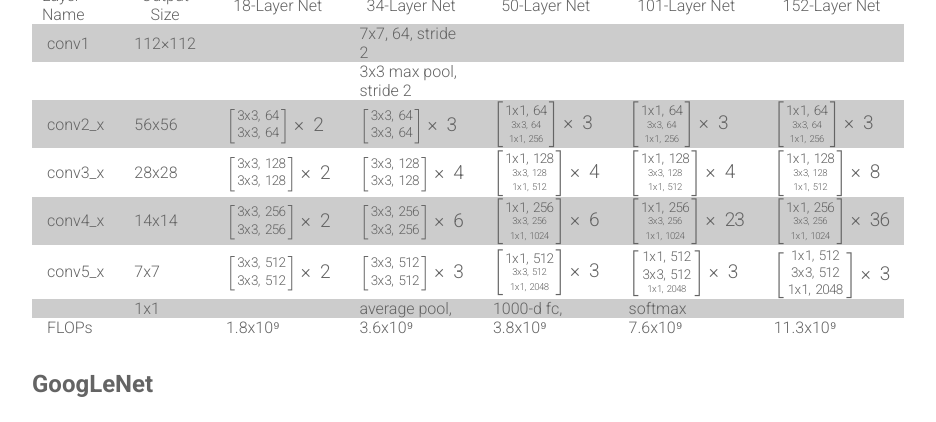
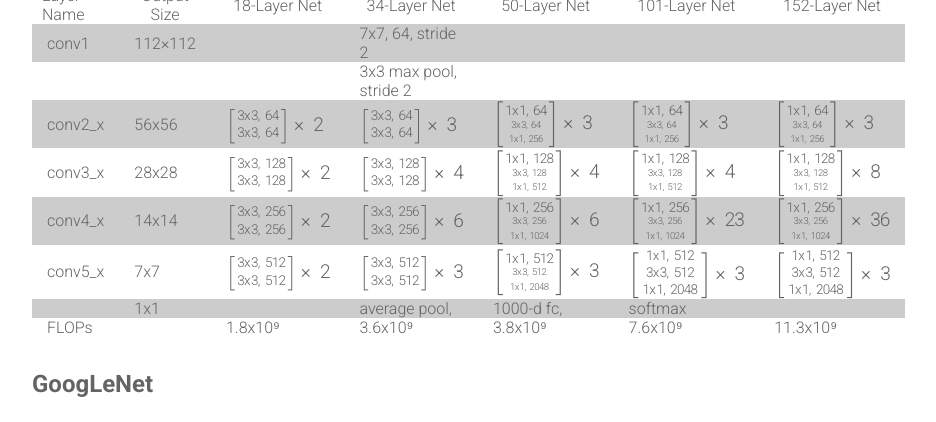
Before and after one commit to Xamla/xamla.github.io, a Jekyll site: the page built from prominent-convnet-architectures.md, in a window 1280 px wide and 900 px high, scrolled down 557 px. Shown: the top 422 px of the window, without its empty margins (198-1134 px from the left). Built offline with Jekyll 4.4.1, drawn with Linux system fonts in a browser that asks for light colours; formulas are drawn with MathJax 3.

Commit message:
Update prominent-convnet-architectures.md

```diff
--- a/prominent-convnet-architectures.md
+++ b/prominent-convnet-architectures.md
@@ -32,7 +32,7 @@ Winner of the [ILSVRC 2015](http://image-net.org/challenges/LSVRC/2015/) object
 | conv2_x    | 56x56       | \\( \left[ {\text{3x3, 64} \atop \text{3x3, 64}} \right] \times 2 \\) | \\( \left[ {\text{3x3, 64} \atop \text{3x3, 64}} \right] \times 3 \\)  | \\( \left[ \text{1x1, 64} \atop {\text{3x3, 64} \atop \text{1x1, 256}} \right] \times 3 \\)  | \\(\left[\text{1x1, 64}\atop{\text{3x3, 64}\atop\text{1x1, 256}}\right] \times 3\\) | \\(\left[\text{1x1, 64}\atop{\text{3x3, 64}\atop\text{1x1, 256}}\right] \times 3\\) |
 | conv3_x    | 28x28       | \\(\left[\text{3x3, 128}\atop\text{3x3, 128}\right] \times 2\\) | \\(\left[\text{3x3, 128}\atop\text{3x3, 128}\right] \times 4\\) | \\(\left[\text{1x1, 128}\atop{\text{3x3, 128}\atop\text{1x1, 512}}\right] \times 4\\) | \\(\left[\text{1x1, 128}\atop{\text{3x3, 128}\atop\text{1x1, 512}}\right] \times 4\\) | \\(\left[\text{1x1, 128}\atop{\text{3x3, 128}\atop\text{1x1, 512}}\right] \times 8\\) |
 | conv4_x    | 14x14       | \\(\left[\text{3x3, 256}\atop\text{3x3, 256}\right] \times 2\\) | \\(\left[\text{3x3, 256}\atop\text{3x3, 256}\right] \times 6\\) | \\(\left[\text{1x1, 256}\atop{\text{3x3, 256}\atop\text{1x1, 1024}}\right] \times 6\\) | \\(\left[\text{1x1, 256}\atop{\text{3x3, 256}\atop\text{1x1, 1024}}\right] \times 23\\) | \\(\left[\text{1x1, 256}\atop{\text{3x3, 256}\atop\text{1x1, 1024}}\right] \times 36\\) |
-| conv5_x    | 7x7         |  \\(\left[\text{3x3, 512}\atop\text{3x3, 512}\right] \times 2\\) |  \\(\left[\text{3x3, 512}\atop\text{3x3, 512}\right] \times 3\\) | \\(\left[\text{1x1, 512}\atop{\text{3x3, 512}\atop\text{1x1, 2048}}\right] \times 3\\) | \\(\left[\text{1x1, 512}\atop{\scriptstyle \text{3x3, 512}\atop\text{1x1, 2048}}\right] \times 3\\) | \\(\left[ \text{1x1, 512}\atop{ {\scriptstyle \text{3x3, 512}} \atop {\scriptstyle \text{1x1, 2048}} }\right] \times 3\\) |
+| conv5_x    | 7x7         |  \\(\left[\text{3x3, 512}\atop\text{3x3, 512}\right] \times 2\\) |  \\(\left[\text{3x3, 512}\atop\text{3x3, 512}\right] \times 3\\) | \\(\left[\text{1x1, 512}\atop{\text{3x3, 512}\atop\text{1x1, 2048}}\right] \times 3\\) | \\(\left[\text{1x1, 512}\atop{\scriptstyle\text{3x3, 512}\atop\scriptstyle\text{1x1, 2048}}\right] \times 3\\) | \\(\left[ \text{1x1, 512}\atop{ {\scriptstyle \text{3x3, 512}} \atop {\scriptstyle \text{1x1, 2048}} }\right] \times 3\\) |
 |            | 1x1         |              | average pool, | 1000-d fc, | softmax
 | FLOPs      |             | 1.8x10⁹ | 3.6x10⁹ | 3.8x10⁹ | 7.6x10⁹ | 11.3x10⁹ |
 
```
